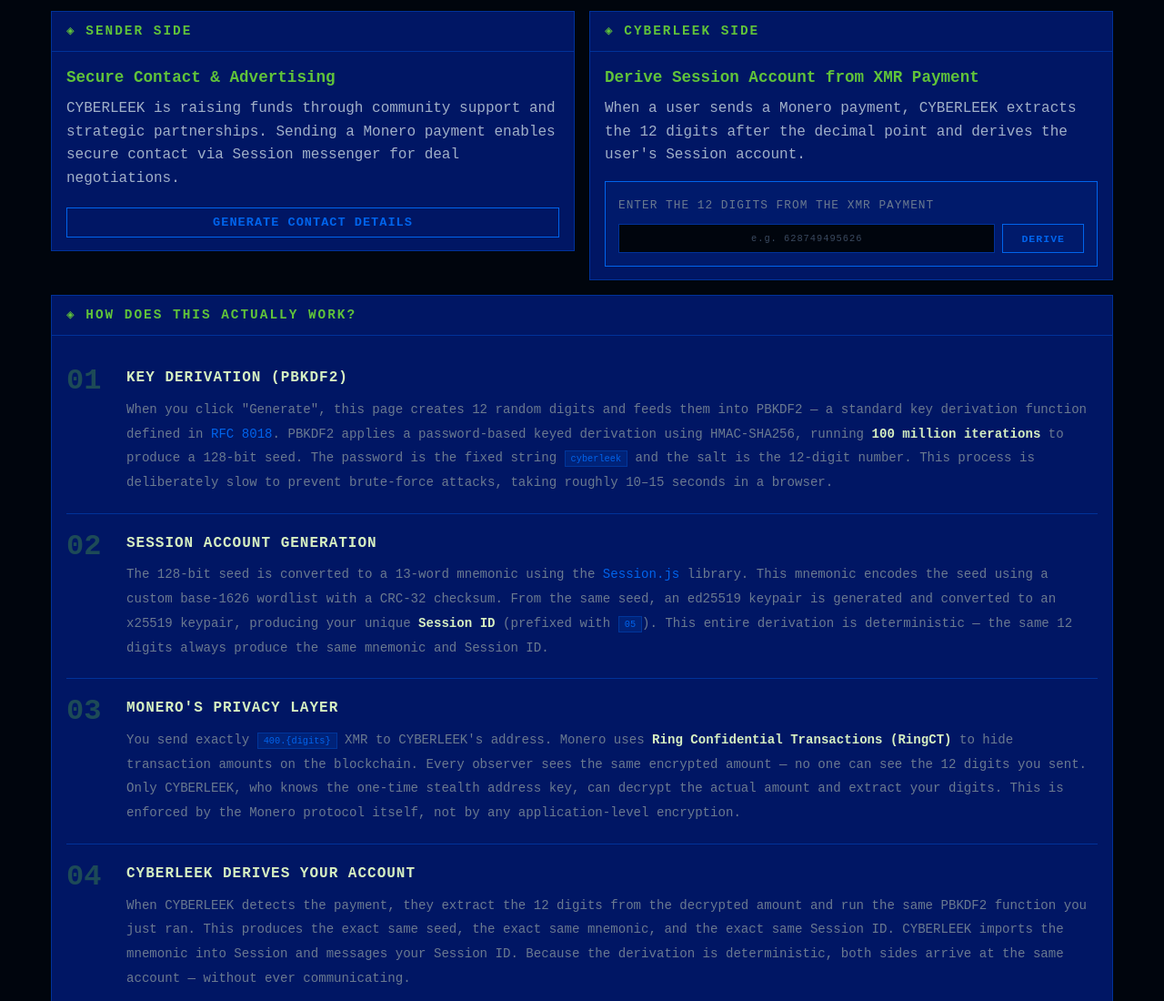
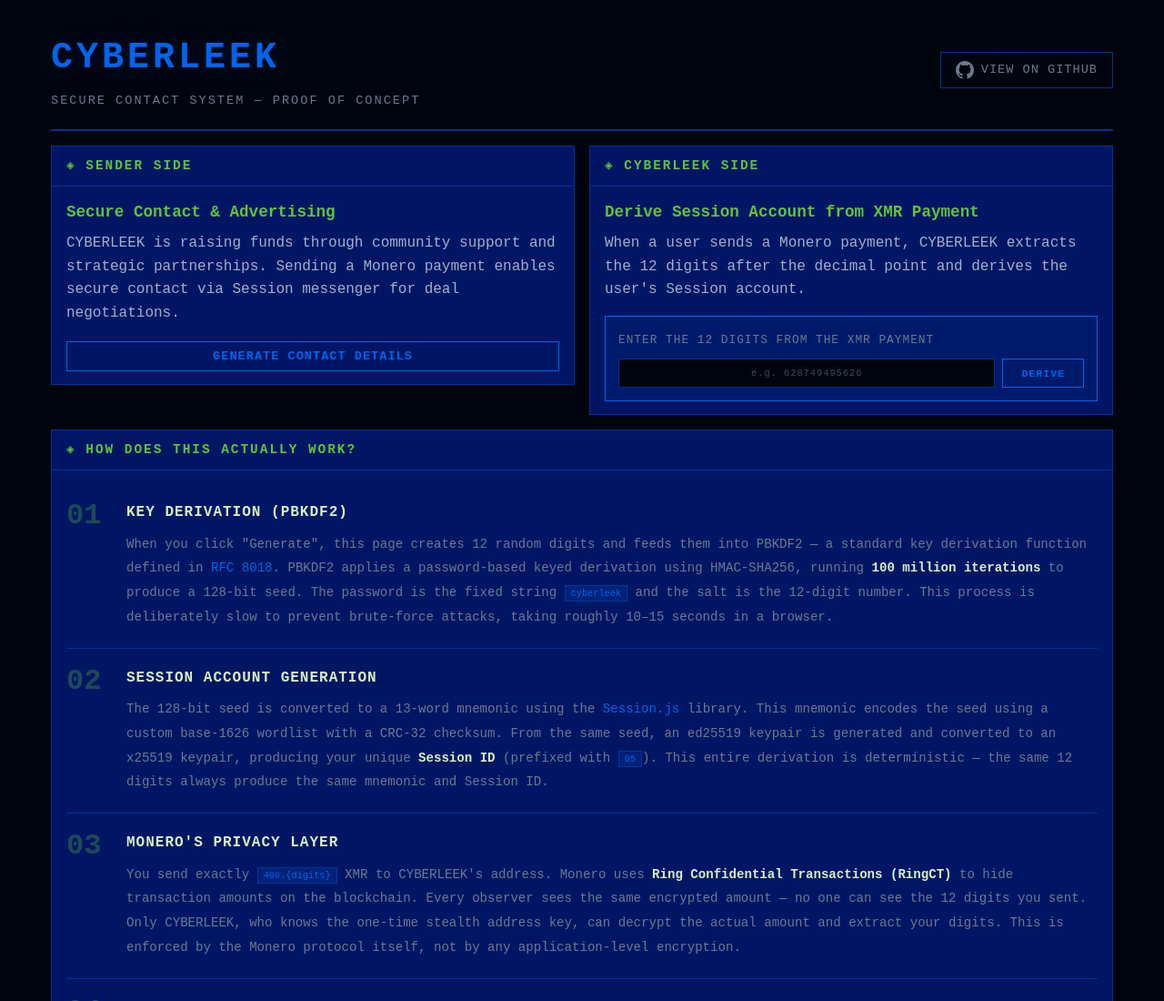
Before and after one commit to henokyehulu/cyberleek-contact-system, a website built with Vite: page index.html in a window 1280 px wide. Shown: the top 1100 px of the page at 91% size. Built offline with nearby package versions, Linux system fonts and the light colour scheme.

Commit message:
Add header with GitHub link

```diff
--- a/src/main.ts
+++ b/src/main.ts
@@ -13,6 +13,19 @@
 // ============================================================================
 
 document.querySelector<HTMLDivElement>("#app")!.innerHTML = `
+<header class="site-header">
+  <div class="header-content">
+    <h1 class="header-title">CYBERLEEK</h1>
+    <p class="header-subtitle">Secure Contact System — Proof of Concept</p>
+  </div>
+  <a href="https://github.com/henokyehulu/cyberleek-contact-system" target="_blank" class="github-link">
+    <svg viewBox="0 0 16 16" width="20" height="20" fill="currentColor">
+      <path d="M8 0C3.58 0 0 3.58 0 8c0 3.54 2.29 6.53 5.47 7.59.4.07.55-.17.55-.38 0-.19-.01-.82-.01-1.49-2.01.37-2.53-.49-2.69-.94-.09-.23-.48-.94-.82-1.13-.28-.15-.68-.52-.01-.53.63-.01 1.08.58 1.23.82.72 1.21 1.87.87 2.33.66.07-.52.28-.87.51-1.07-1.78-.2-3.64-.89-3.64-3.95 0-.87.31-1.59.82-2.15-.08-.2-.36-1.02.08-2.12 0 0 .67-.21 2.2.82.64-.18 1.32-.27 2-.27.68 0 1.36.09 2 .27 1.53-1.04 2.2-.82 2.2-.82.44 1.1.16 1.92.08 2.12.51.56.82 1.27.82 2.15 0 3.07-1.87 3.75-3.65 3.95.29.25.54.73.54 1.48 0 1.07-.01 1.93-.01 2.2 0 .21.15.46.55.38A8.013 8.013 0 0016 8c0-4.42-3.58-8-8-8z"/>
+    </svg>
+    <span>View on GitHub</span>
+  </a>
+</header>
+
 <div class="page-grid">
 
   <!-- ============================================================ -->
--- a/src/style.css
+++ b/src/style.css
@@ -32,6 +32,69 @@
   width: 100%;
   margin: 0 auto;
   padding: 12px 16px;
+}
+
+.site-header {
+  display: flex;
+  justify-content: space-between;
+  align-items: center;
+  padding: 20px 0;
+  margin-bottom: 16px;
+  border-bottom: 2px solid var(--border);
+}
+
+.header-title {
+  font-size: 2.5em;
+  font-weight: 900;
+  color: var(--neon);
+  text-transform: uppercase;
+  letter-spacing: 4px;
+  text-shadow: 0 0 30px var(--neon-glow);
+  margin: 0;
+}
+
+.header-subtitle {
+  font-size: 0.85em;
+  color: var(--text-dim);
+  text-transform: uppercase;
+  letter-spacing: 2px;
+  margin: 4px 0 0 0;
+}
+
+.github-link {
+  display: flex;
+  align-items: center;
+  gap: 8px;
+  color: var(--text-dim);
+  text-decoration: none;
+  padding: 8px 16px;
+  border: 1px solid var(--border);
+  font-size: 0.85em;
+  text-transform: uppercase;
+  letter-spacing: 1px;
+  transition: all 0.2s;
+}
+
+.github-link:hover {
+  color: var(--text-bright);
+  border-color: var(--neon);
+  box-shadow: 0 0 12px var(--neon-glow);
+}
+
+.github-link svg {
+  flex-shrink: 0;
+}
+
+@media (max-width: 600px) {
+  .site-header {
+    flex-direction: column;
+    gap: 16px;
+    text-align: center;
+  }
+
+  .header-title {
+    font-size: 1.8em;
+  }
 }
 
 .page-grid {
```
